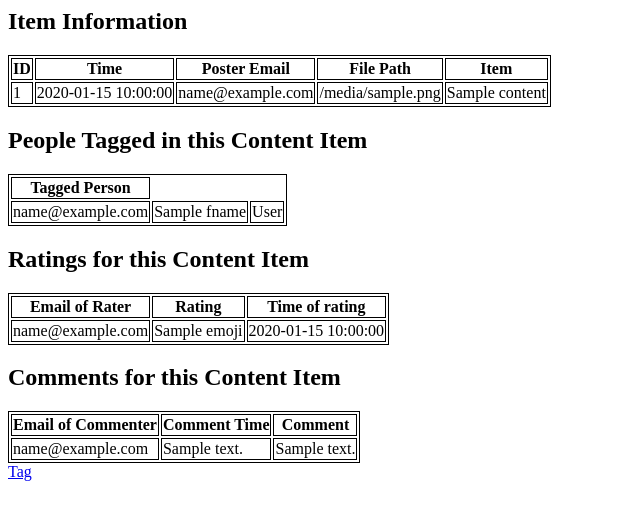
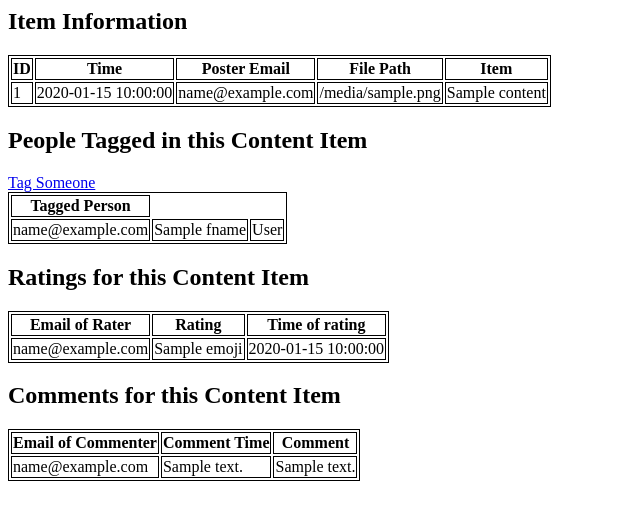
Before and after one commit to ravix339/PriCoSha, a Flask app: template templates/viewContent.html in a window 1280 px wide. Shown: the top 520 px of the page, without its empty margins (0-640 px from the left). Run offline with Flask 2, Linux system fonts and the light colour scheme; the template is opened without the code that fills it: most values are stand-ins (such as "Sample title", 1, 10 or a date in 2020).

Commit message:
fix tagging
-guests can't view tags
-adding a tag is near the location of tags physically.

```diff
--- a/templates/home.html
+++ b/templates/home.html
@@ -48,6 +48,8 @@
 	</tr>
 {% endfor %}
 </table>
+<br>
+<a href="/viewTagRequests">View Tag Requests</a>
 {% endif %}
 
 {% if isGuest=="yes" %}
@@ -80,9 +82,6 @@
 <!-- <a href="/select_blogger">Select a blogger</a> -->
 <br>
 <a href="/logout">Logout</a>
-<br>
-<a href="/viewTagRequests">View Tag Requests</a>
-
 </body>
 
 
--- a/templates/viewContent.html
+++ b/templates/viewContent.html
@@ -25,6 +25,7 @@
 </table>
 
 <h2>People Tagged in this Content Item</h2>
+<a href="/tag">Tag Someone</a>
 <table>
     <th>Tagged Person</th>
     {% for tagged in tag %}
@@ -63,5 +64,3 @@
             </tr>
         {% endfor %}
 </table>
-
-<a href="/tag">Tag</a>
```
